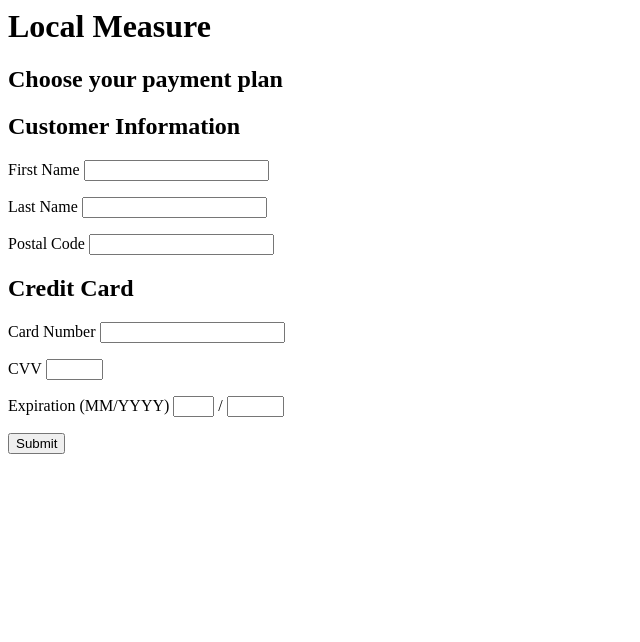
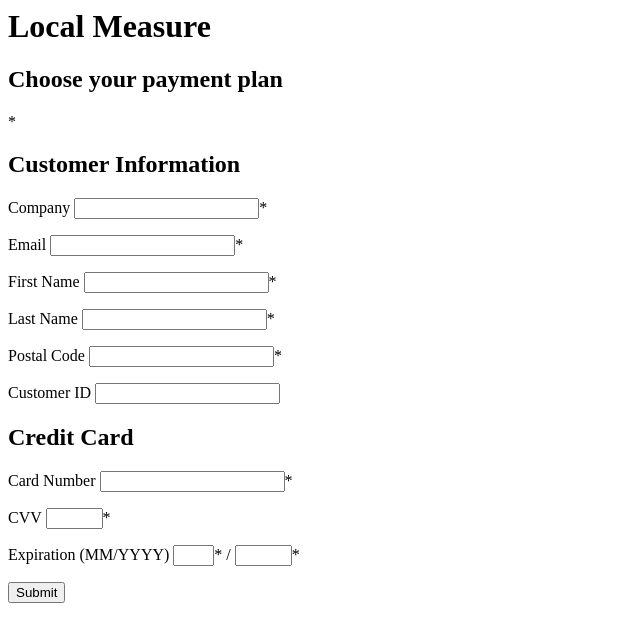
Before and after one commit to benneic/braintree_demo, a Flask app: template templates/braintree.html in a window 1280 px wide. Shown: the top 642 px of the page, without its empty margins (0-640 px from the left). Run offline with Flask 2, Linux system fonts and the light colour scheme; the template is opened without the code that fills it, so the values that code supplies are empty; some libraries are stand-ins or nearby versions.

Commit message:
implemented customer signup and subscriptions

```diff
--- a/app.py
+++ b/app.py
@@ -1,60 +1,84 @@
 import braintree
 
-from flask import Flask, request, render_template
+from flask import Flask, request, render_template, make_response
 app = Flask(__name__)
 
 import config
+
 
 braintree.Configuration.configure(braintree.Environment.Sandbox,
                                   merchant_id=config.MERCHANT_ID,
                                   public_key=config.PUBLIC_KEY,
                                   private_key=config.PRIVATE_KEY)
 
+braintree.Configuration.use_unsafe_ssl = True
+
+
+def check_fields(container, fields):
+    for field in fields:
+        value = container.get(field, '').strip()
+        if not value:
+            return field
+    return None
+
+
 @app.route("/")
 def form():
-    return render_template("braintree.html",
-                           client_key=config.CLIENT_SIDE_ENCRYPTION_KEY,
-                           plans=config.PLANS)
+    return render_template("braintree.html", plans=config.PLANS)
 
-@app.route('/create_customer', methods=["POST"])
+@app.route("/webhook")
+def form():
+    bt_challenge = request.args.get('bt_challenge')
+    return braintree.WebhookNotification.verify(bt_challenge)
+
+
+@app.route('/plan', methods=["POST"])
 def create_customer():
-    result = braintree.Customer.create({
-        "first_name": request.form["first_name"],
-        "last_name": request.form["last_name"],
-        "credit_card": {
-            "billing_address": {
-                "postal_code": request.form["postal_code"]
-            },
-            "number": request.form["number"],
-            "expiration_month": request.form["month"],
-            "expiration_year": request.form["year"],
-            "cvv": request.form["cvv"]
+
+    required_fields = ('package','company','email','first_name','last_name','postal_code','number','month','year','cvv')
+    not_found = check_fields(request.form, required_fields)
+    if not_found:
+        return make_response('<h1>Required form field missing: %s</h1>' % not_found, 500)
+
+    customer = None
+    package = request.form['package']
+    customer_id = request.form.get('customer_id')
+    if customer_id:
+        customer = braintree.Customer.find(customer_id)
+    if not isinstance(customer, braintree.Customer):
+        customer = {
+            "company": request.form['company'],
+            "email": request.form['email'],
+            "first_name": request.form["first_name"],
+            "last_name": request.form["last_name"],
+            "credit_card": {
+                "billing_address": {
+                    "postal_code": request.form["postal_code"]
+                },
+                "number": request.form["number"],
+                "expiration_month": request.form["month"],
+                "expiration_year": request.form["year"],
+                "cvv": request.form["cvv"]
+            }
         }
+        result = braintree.Customer.create(customer)
+        if result.is_success:
+            customer = result.customer
+        else:
+            return "<h1>New Customer Error: {0}</h1>".format(result.message)
+
+    payment_method_token = customer.credit_cards[0].token
+
+    result = braintree.Subscription.create({
+        "payment_method_token": payment_method_token,
+        "plan_id": package
     })
-    if result.is_success:
-        return """<h1>Customer created with name: {0}</h1>'
-                '<a href="/subscriptions?id={1}">Click here to sign this Customer up for a recurring payment</a>'
-                """.format(result.customer.first_name + " " + result.customer.last_name, result.customer.id)
-    else:
-        return "<h1>Error: {0}</h1>".format(result.message)
+    if not result.is_success:
+        return "<h1>New Subscription Error: {0}</h1>".format(result.message)
 
-@app.route('/subscriptions')
-def subscriptions():
-    try:
-        customer_id = request.args['id']
-        customer = braintree.Customer.find(customer_id)
-        payment_method_token = customer.credit_cards[0].token
+    return render_template("response.html", status=result.subscription.status, plans=config.PLANS, package=package,
+                    customer=customer)
 
-        result = braintree.Subscription.create({
-            "payment_method_token": payment_method_token,
-            "plan_id": "test_plan_1"
-        })
-        if result.is_success:
-            return "<h1>Subscription Status {0}</h1>".format(result.subscription.status)
-        else:
-            return "<h1>Error: {0}</h1>".format(result.message)
-    except braintree.exceptions.NotFoundError:
-        return "<h1>No customer found for id: {0}".format(request.args['id'])
 
 if __name__ == '__main__':
     app.run(debug=True)
--- a/templates/braintree.html
+++ b/templates/braintree.html
@@ -4,8 +4,8 @@
   <body>
     <h1>Local Measure</h1>
     <div>
-      <form action='/create_customer' method='POST' id="braintree-payment-form">
-        <h2>Choose your payment plan</h2>
+      <form action='/plan' method='POST' id="braintree-payment-form">
+        <h2>Choose your payment plan</h2>*
         <p>
             {% for value, desc in plans.items() %}
             <input type='radio' name='package' value='{{ value }}'>{{ desc }}
@@ -13,37 +13,44 @@
         </p>
         <h2>Customer Information</h2>
         <p>
-          <label>First Name</label>
-          <input type='text' name='first_name' id='first_name' />
+          <label for='company'>Company</label>
+          <input type='text' name='company' id='company' />*
+        </p>
+        <p>
+          <label for='email'>Email</label>
+          <input type='text' name='email' id='email' />*
+        </p>
+        <p>
+          <label for='first_name'>First Name</label>
+          <input type='text' name='first_name' id='first_name' />*
         </p>
         <p>
           <label for='last_name'>Last Name</label>
-          <input type='text' name='last_name' id='last_name' />
+          <input type='text' name='last_name' id='last_name' />*
         </p>
         <p>
           <label for='postal_code'>Postal Code</label>
-          <input type='text' name='postal_code' id='postal_code' />
+          <input type='text' name='postal_code' id='postal_code' />*
+        </p>
+        <p>
+          <label for='customer_id'>Customer ID</label>
+          <input type='text' name='customer_id' id='customer_id' />
         </p>
         <h2>Credit Card</h2>
         <p>
           <label>Card Number</label>
-          <input type="text" size="20" autocomplete="off" data-encrypted-name="number" />
+          <input type="text" size="20" name='number' data-encrypted-name="number" />*
         </p>
         <p>
           <label>CVV</label>
-          <input type="text" size="4" autocomplete="off" data-encrypted-name="cvv" />
+          <input type="text" size="4" name='cvv' data-encrypted-name="cvv" />*
         </p>
         <p>
           <label>Expiration (MM/YYYY)</label>
-          <input type="text" size="2" data-encrypted-name="month" /> / <input type="text" size="4" data-encrypted-name="year" />
+          <input type="text" size="2" name='month' data-encrypted-name="month" />* / <input type="text" size="4"  name='year' data-encrypted-name="year" />*
         </p>
         <input class='submit-button' type='submit' />
       </form>
     </div>
-    <script type="text/javascript" src="https://js.braintreegateway.com/v1/braintree.js"></script>
-    <script type="text/javascript">
-      var braintree = Braintree.create({{ client_key }});
-      braintree.onSubmitEncryptForm('braintree-payment-form');
-    </script>
   </body>
 </html>
```
Also changed, not shown: requirements.txt (+7 -2 lines), templates/response.html (added, +11 -0 lines), 1 other file.
